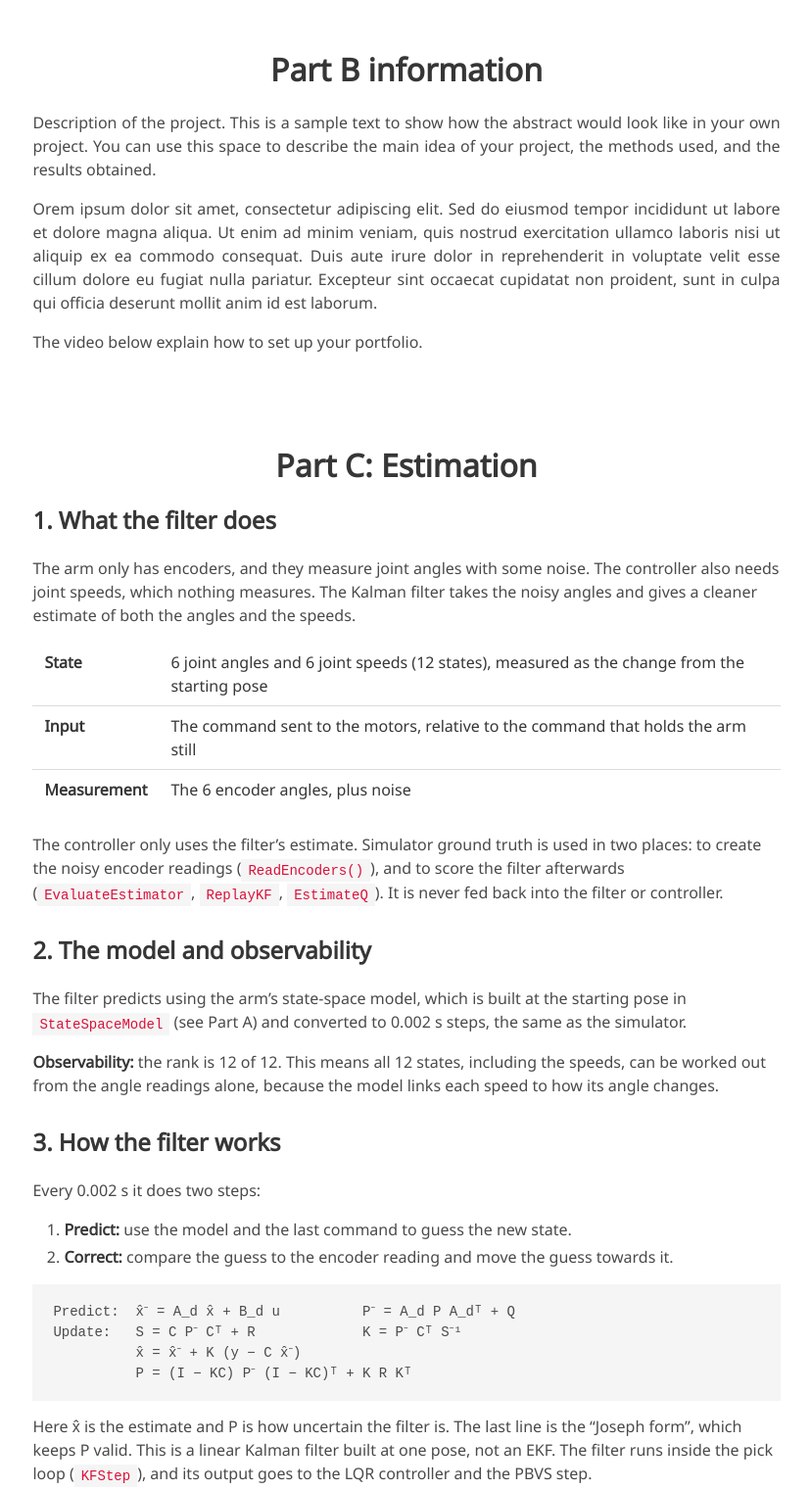
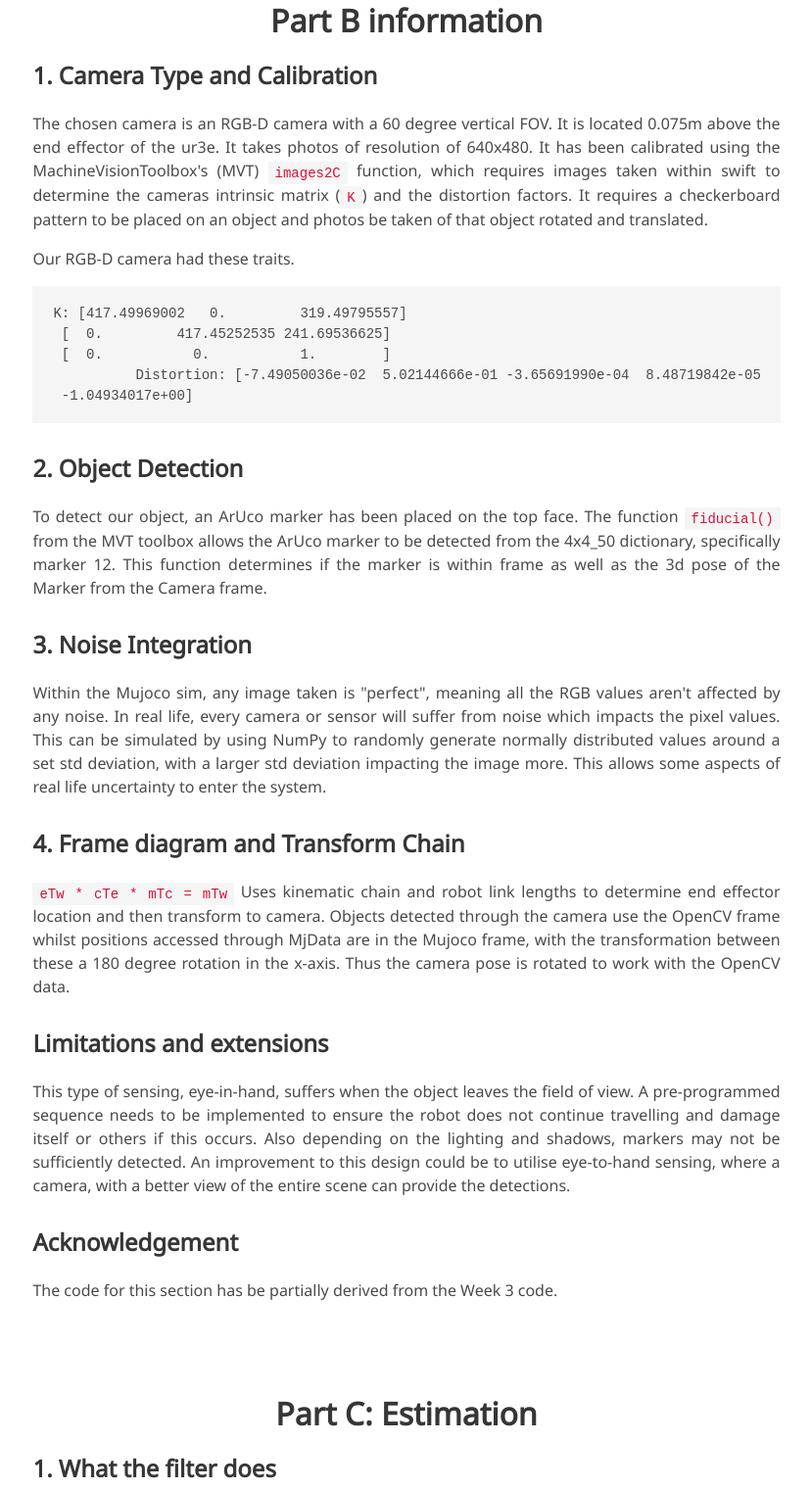
Before and after one commit to rallsopp-UTS/Sensors_IP, a plain HTML site: page index.html in a window 1280 px wide. Shown: the part 4609-6130 px from the top of the page at 98% size, without its empty margins (225-1053 px from the left). Drawn offline with nearby package versions, Linux system fonts and the light colour scheme; some icons are missing; a web font is replaced by a local one.

Commit message:
Update index.html
Added part B stuff

```diff
--- a/index.html
+++ b/index.html
@@ -118,7 +118,6 @@
             alt="Teaser."/>
       <h2 class="subtitle has-text-centered">
         <span class="dnerf">Track Chosen: Track B</span> vision-guided pick.  UR3 in MuJoCo with a wrist-mounted RGB-D camera.  Detect a target object on a tabletop, plan an approach, and execute a pick using IBVS or PBVS. Required:  camera calibration; depth-based object localisation; state-space joint controller; observer for unmeasured states.  Constraint:  object position is randomised between trials and the system must demonstrate robustness.
-Own project.  Must include, at minimum, a state-space model with controllability and observability analysis, at least one calibrated exteroceptive sensor, a Kalman filter or observer, and a feedback controller running on estimated state.
       </h2>
     </div>
   </div>
@@ -369,15 +368,36 @@ Own project.  Must include, at minimum, a state-space model with controllability
       <div class="column is-four-fifths">
         <h2 class="title is-3">Part B information</h2>
         <div class="content has-text-justified">
+          <h3 class="title is-4">1. Camera Type and Calibration</h3>
           <p>
-            Description of the project. This is a sample text to show how the abstract would look like in your own project. You can use this space to describe the main idea of your project, the methods used, and the results obtained.
+            The chosen camera is an RGB-D camera with a 60 degree vertical FOV. It is located 0.075m above the end effector of the ur3e. It takes photos of resolution of 640x480.
+
+            It has been calibrated using the MachineVisionToolbox's (MVT) <code>images2C</code> function, which requires images taken within swift to determine the cameras intrinsic matrix (<code>K</code>) and the distortion factors. It requires a checkerboard pattern to be placed on an object and photos be taken of that object rotated and translated.
           </p>
-          <p>
-            Orem ipsum dolor sit amet, consectetur adipiscing elit. Sed do eiusmod tempor incididunt ut labore et dolore magna aliqua. Ut enim ad minim veniam, quis nostrud exercitation ullamco laboris nisi ut aliquip ex ea commodo consequat. Duis aute irure dolor in reprehenderit in voluptate velit esse cillum dolore eu fugiat nulla pariatur. Excepteur sint occaecat cupidatat non proident, sunt in culpa qui officia deserunt mollit anim id est laborum.
-          </p>
-          <p>
-            The video below explain how to set up your portfolio.
-          </p>
+          <p>Our RGB-D camera had these traits.</p>
+
+          <pre><code>K: [417.49969002   0.         319.49795557]
+ [  0.         417.45252535 241.69536625]
+ [  0.           0.           1.        ]
+          Distortion: [-7.49050036e-02  5.02144666e-01 -3.65691990e-04  8.48719842e-05
+ -1.04934017e+00]</code></pre>
+          <h3 class="title is-4">2. Object Detection</h3>
+          <p>To detect our object, an ArUco marker has been placed on the top face. The function <code>fiducial()</code> from the MVT toolbox allows the ArUco marker to be detected from the 4x4_50 dictionary, specifically marker 12. This function determines if the marker is within frame as well as the 3d pose of the Marker from the Camera frame.</p>
+
+          <h3 class="title is-4">3. Noise Integration</h3>
+          <p>Within the Mujoco sim, any image taken is "perfect", meaning all the RGB values aren't affected by any noise. In real life, every camera or sensor will suffer from noise which impacts the pixel values. This can be simulated by using NumPy to randomly generate normally distributed values around a set std deviation, with a larger std deviation impacting the image more. This allows some aspects of real life uncertainty to enter the system.</p>
+          <h3 class="title is-4">4. Frame diagram and Transform Chain</h3>
+          <p><code>eTw * cTe * mTc = mTw</code>
+
+          Uses kinematic chain and robot link lengths to determine end effector location and then transform to camera.
+
+          Objects detected through the camera use the OpenCV frame whilst positions accessed through MjData are in the Mujoco frame, with the transformation between these a 180 degree rotation in the x-axis. Thus the camera pose is rotated to work with the OpenCV data.</p>
+          <h3 class="title is-4">Limitations and extensions</h3>
+          <p>This type of sensing, eye-in-hand, suffers when the object leaves the field of view. A pre-programmed sequence needs to be implemented to ensure the robot does not continue travelling and damage itself or others if this occurs. Also depending on the lighting and shadows, markers may not be sufficiently detected.
+
+          An improvement to this design could be to utilise eye-to-hand sensing, where a camera, with a better view of the entire scene can provide the detections.</p>
+          <h3 class="title is-4">Acknowledgement</h3>
+          <p>The code for this section has be partially derived from the Week 3 code.</p>
         </div>
       </div>
     </div>
```
